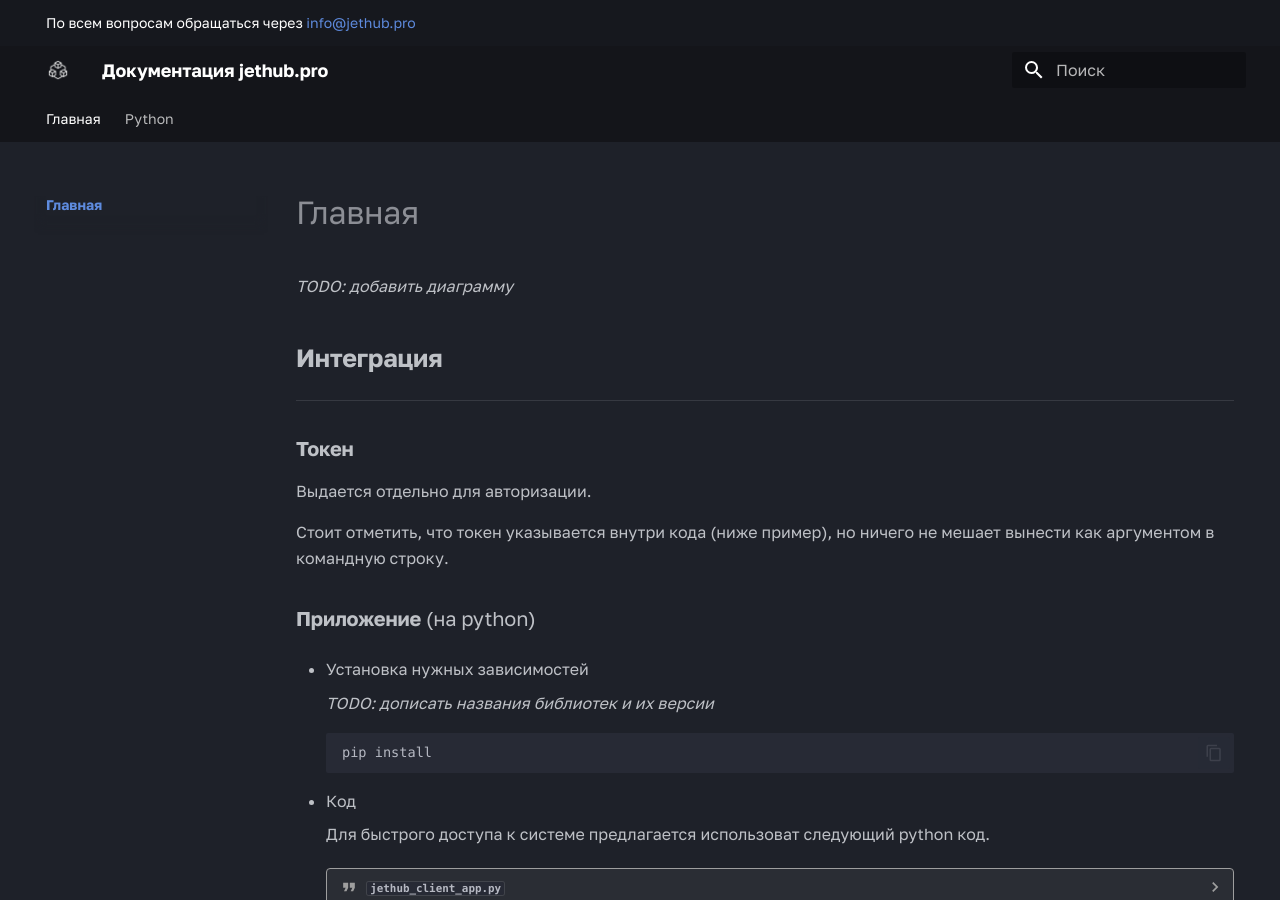
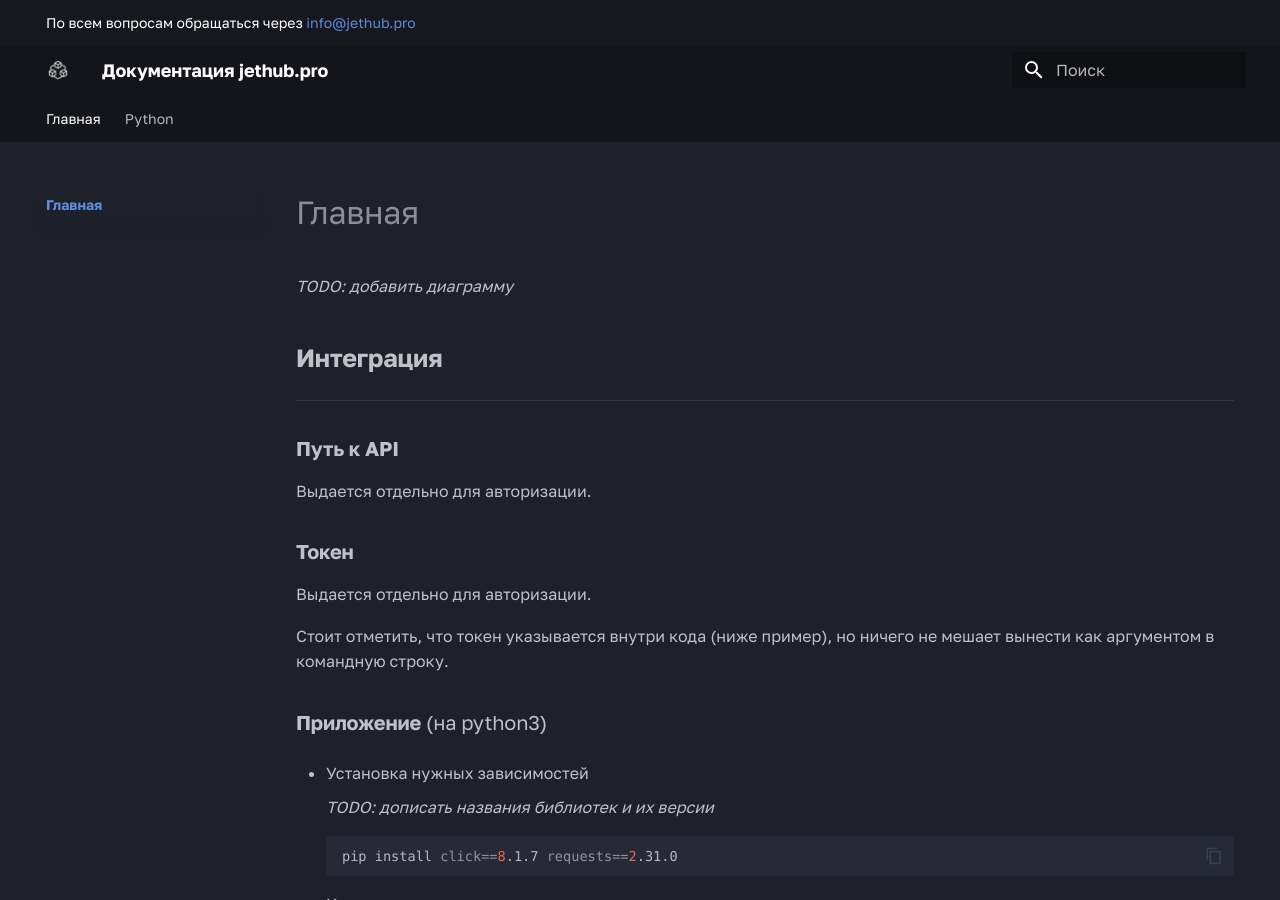
Before and after one commit to jethub-tech/docs.jethub.pro, an MkDocs documentation site: the page built from docs/index.md, in a window 1280 px wide and 900 px high. Built offline with MkDocs 1.6.1 and Material for MkDocs 9.7.7, drawn with Linux system fonts in a browser that asks for light colours; some web fonts are replaced.

Commit message:
update reqs and add api_path part

````diff
--- a/docs/index.md
+++ b/docs/index.md
@@ -5,19 +5,23 @@ _TODO: добавить диаграмму_
 ## **Интеграция**
 ----
 
+### **Путь к API**
+
+Выдается отдельно для авторизации.
+
 ### **Токен**
 
 Выдается отдельно для авторизации.
 
 Стоит отметить, что токен указывается внутри кода (ниже пример), но ничего не мешает вынести как аргументом в командную строку.
 
-### **Приложение** (на python)
+### **Приложение** (на python3)
 
 - Установка нужных зависимостей
 
     _TODO: дописать названия библиотек и их версии_
     ``` bash
-    pip install
+    pip install click==8.1.7 requests==2.31.0
     ```
 
 - Код
````
